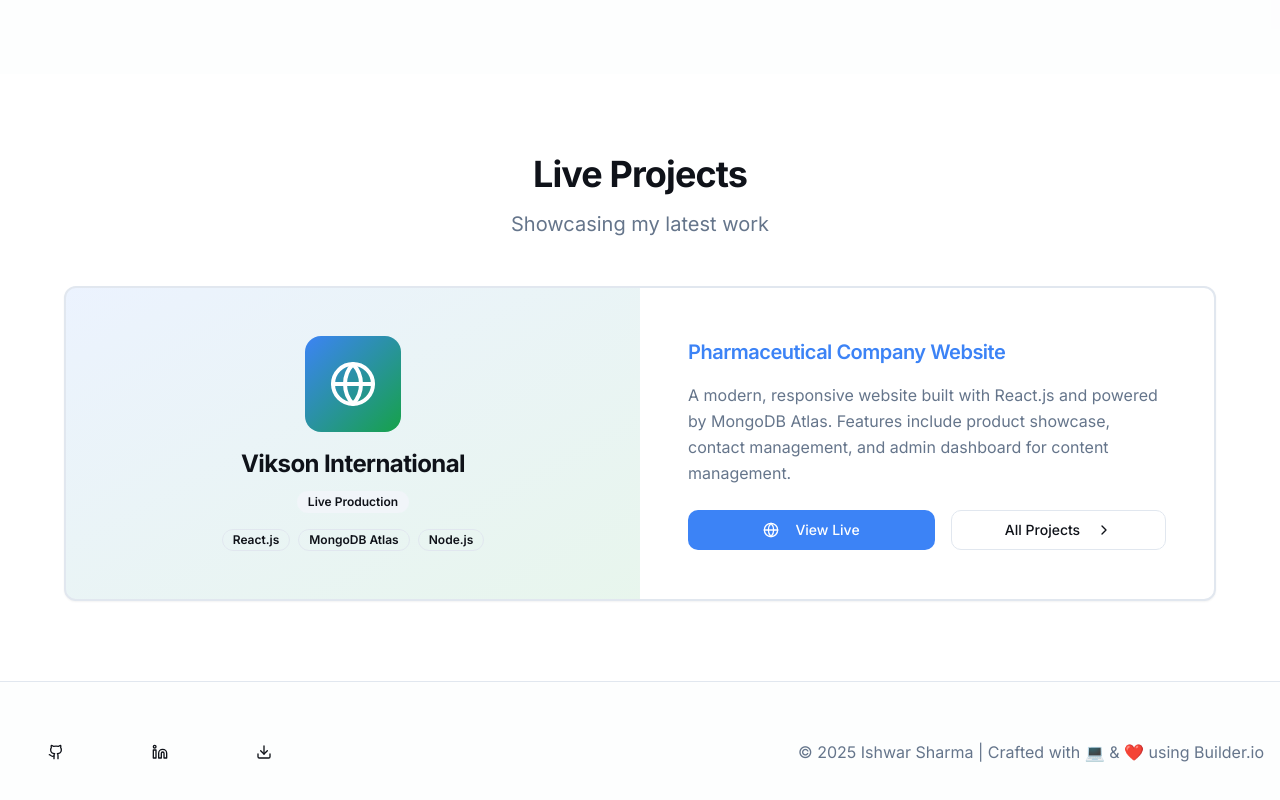
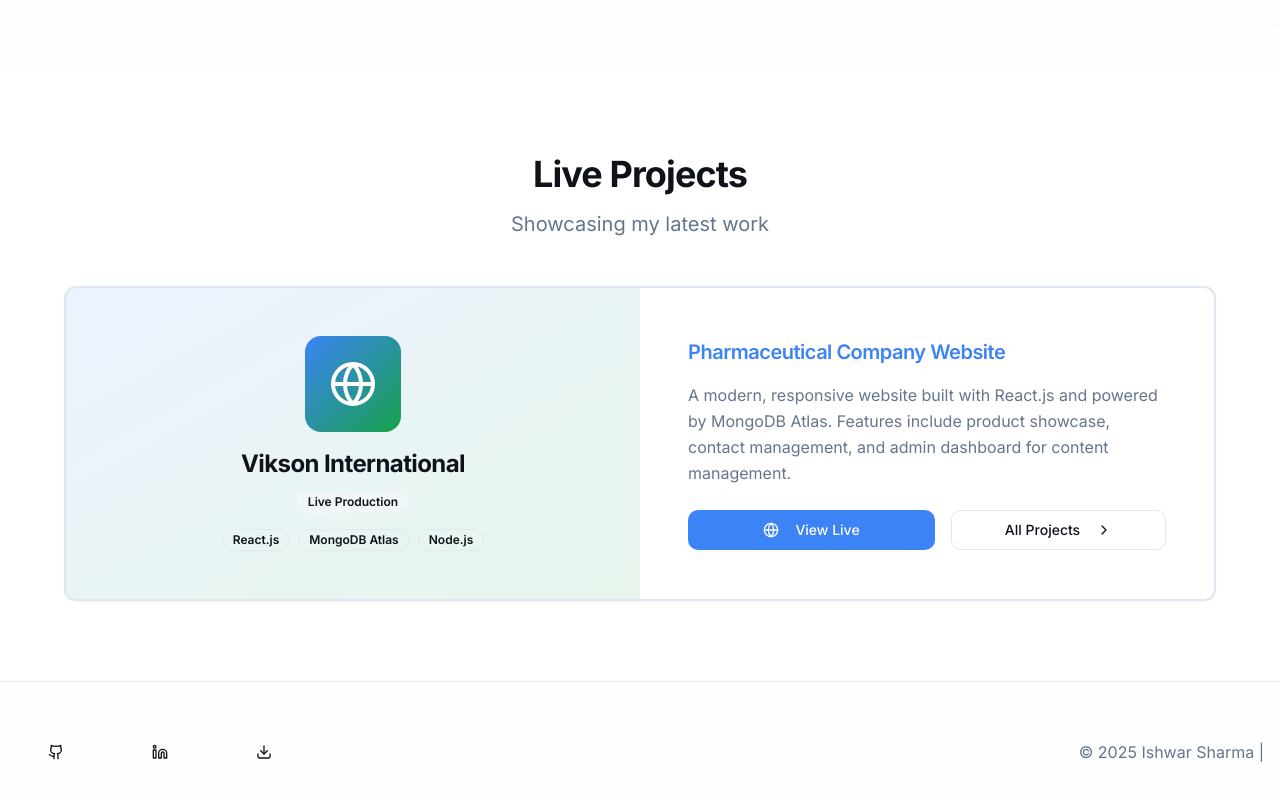
Before and after one commit to Ishwar78/RESUME-, a React (Vite) app: page / in a window 1280 px wide. Shown: the part 1242-2042 px from the top of the page. Built offline with nearby package versions, Linux system fonts and the light colour scheme.

Commit message:
Update Index.tsx

```diff
--- a/client/pages/Index.tsx
+++ b/client/pages/Index.tsx
@@ -372,7 +372,7 @@ export default function Index() {
               </Button>
             </div>
             <p className="text-muted-foreground text-center">
-              © 2025 Ishwar Sharma | Crafted with 💻 & ❤️ using Builder.io
+              © 2025 Ishwar Sharma |
             </p>
           </div>
         </div>
```
